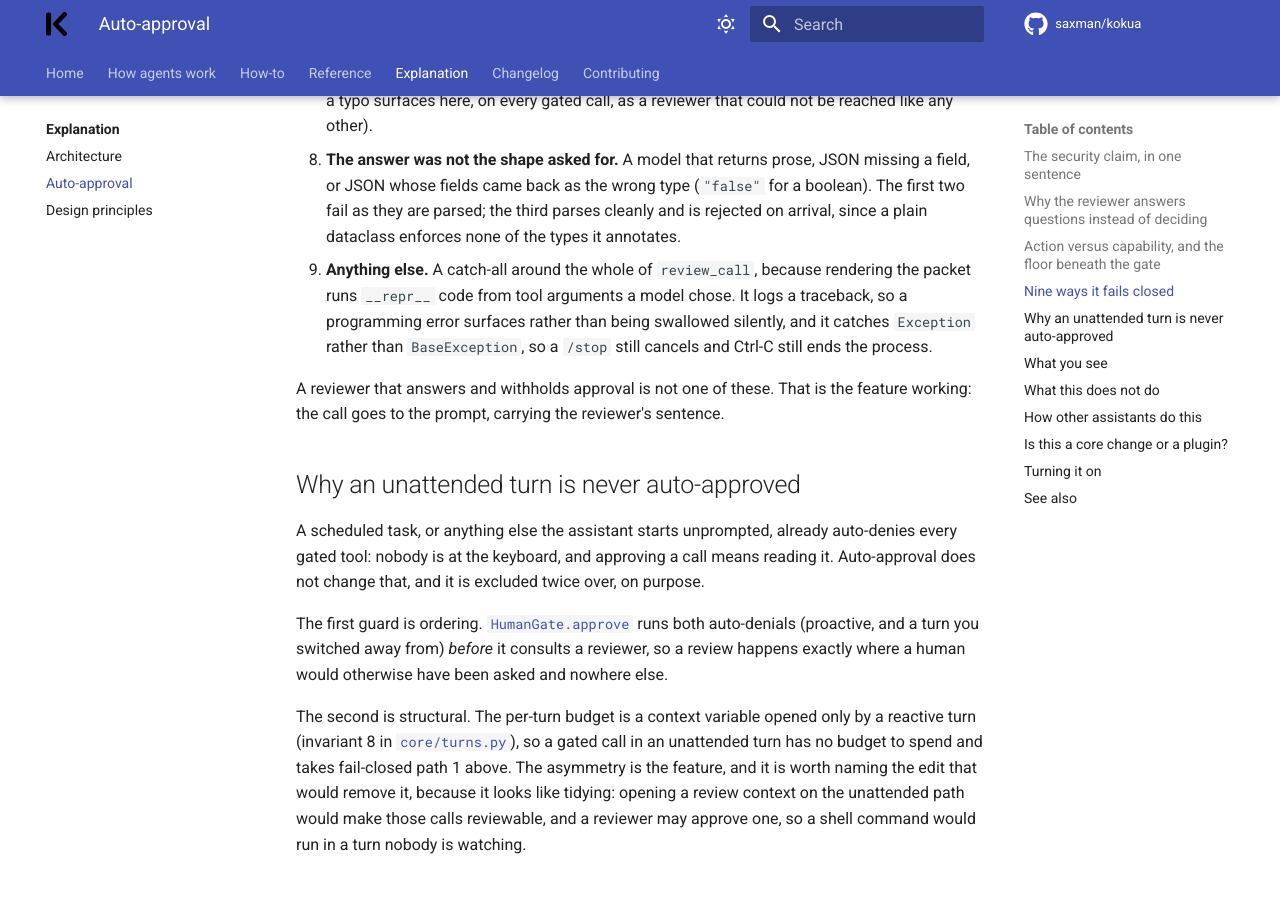
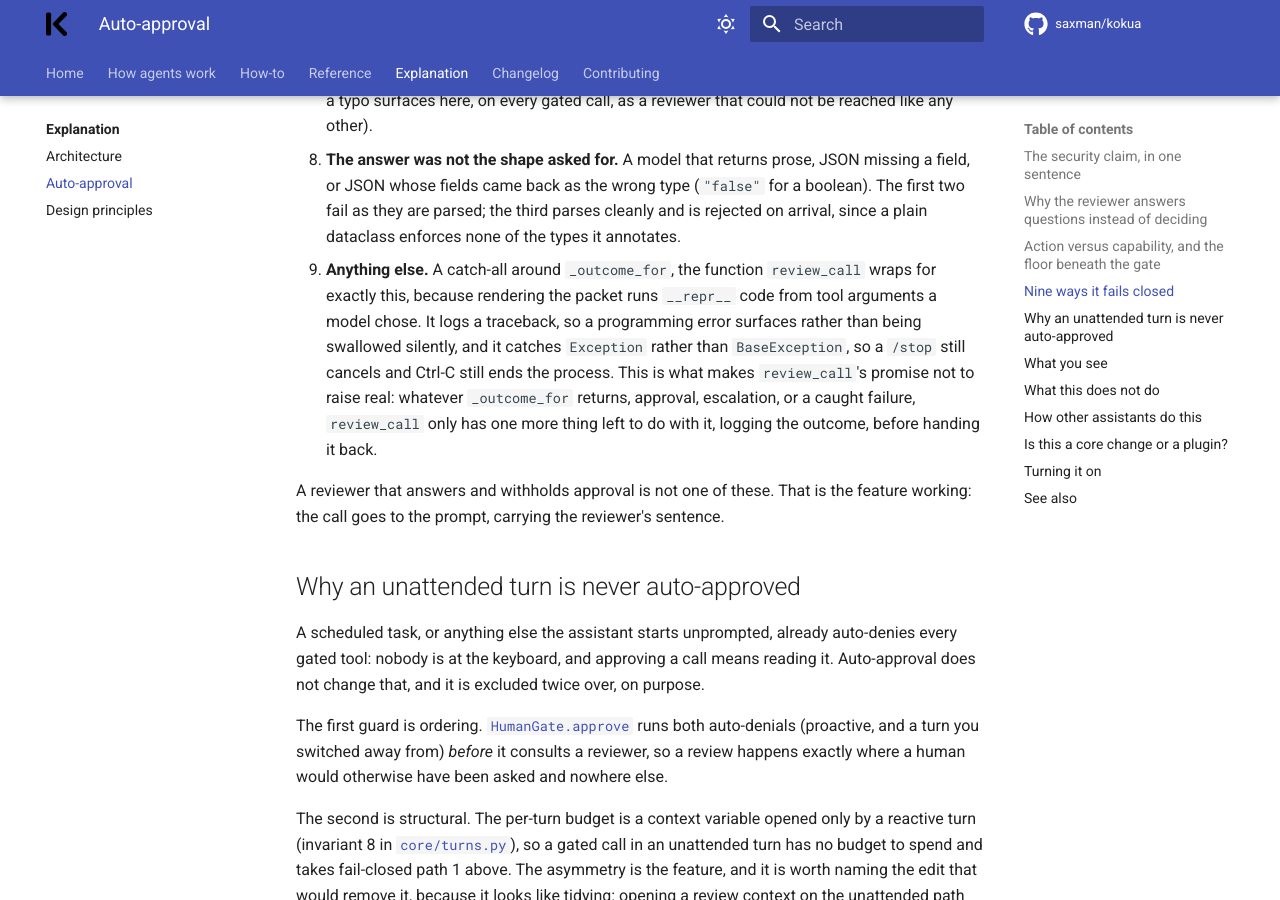
Before and after one commit to saxman/kokua, an MkDocs documentation site: the page built from docs/explanation/auto-approval.md, in a window 1280 px wide and 900 px high, scrolled down 2888 px. Built offline with MkDocs 1.6.1 and Material for MkDocs 9.7.7, drawn with Linux system fonts in a browser that asks for light colours; comment, search, counter and statistics services are not loaded.

Commit message:
docs: correct three places prose had moved past the fix-wave refactor
- auto-approval.md's fail-closed path 9 said the catch-all wraps "the whole
  of review_call"; the refactor moved it to _outcome_for, with the logging
  statement outside it. Corrected, keeping the point: the catch-all is what
  makes review_call's no-raise promise real.
- interaction.py's approve() docstring and the matching README sentence both
  claimed every way a review can fail arrives at the ordinary prompt. The
  fix wave added one exception: a switch away during the review itself
  denies rather than prompts. Narrower than a prompt, so the security claim
  holds, but the sentence was no longer literally true. Both now say so.
- The _REVIEW_FIELD_TYPES comment claimed it is kept beside Review "so the
  two cannot drift", with nothing enforcing that. Added a test pinning it
  against typing.get_type_hints(Review) rather than weakening the comment,
  since an unchecked field on a plain dataclass is this branch's recurring
  defect in its least visible spot.

Co-Authored-By: Claude Opus 5 (1M context) <noreply@anthropic.com>

```diff
--- a/docs/explanation/auto-approval.md
+++ b/docs/explanation/auto-approval.md
@@ -106,10 +106,13 @@ nine return a value rather than raise, so no caller can forget to handle one.
    JSON whose fields came back as the wrong type (`"false"` for a boolean). The first two fail as they
    are parsed; the third parses cleanly and is rejected on arrival, since a plain dataclass enforces
    none of the types it annotates.
-9. **Anything else.** A catch-all around the whole of `review_call`, because rendering the packet runs
-   `__repr__` code from tool arguments a model chose. It logs a traceback, so a programming error
-   surfaces rather than being swallowed silently, and it catches `Exception` rather than
-   `BaseException`, so a `/stop` still cancels and Ctrl-C still ends the process.
+9. **Anything else.** A catch-all around `_outcome_for`, the function `review_call` wraps for exactly
+   this, because rendering the packet runs `__repr__` code from tool arguments a model chose. It logs a
+   traceback, so a programming error surfaces rather than being swallowed silently, and it catches
+   `Exception` rather than `BaseException`, so a `/stop` still cancels and Ctrl-C still ends the
+   process. This is what makes `review_call`'s promise not to raise real: whatever `_outcome_for`
+   returns, approval, escalation, or a caught failure, `review_call` only has one more thing left to do
+   with it, logging the outcome, before handing it back.
 
 A reviewer that answers and withholds approval is not one of these. That is the feature working: the
 call goes to the prompt, carrying the reviewer's sentence.
```
Also changed, not shown: README.md (+1 -1 lines), 3 other files.
